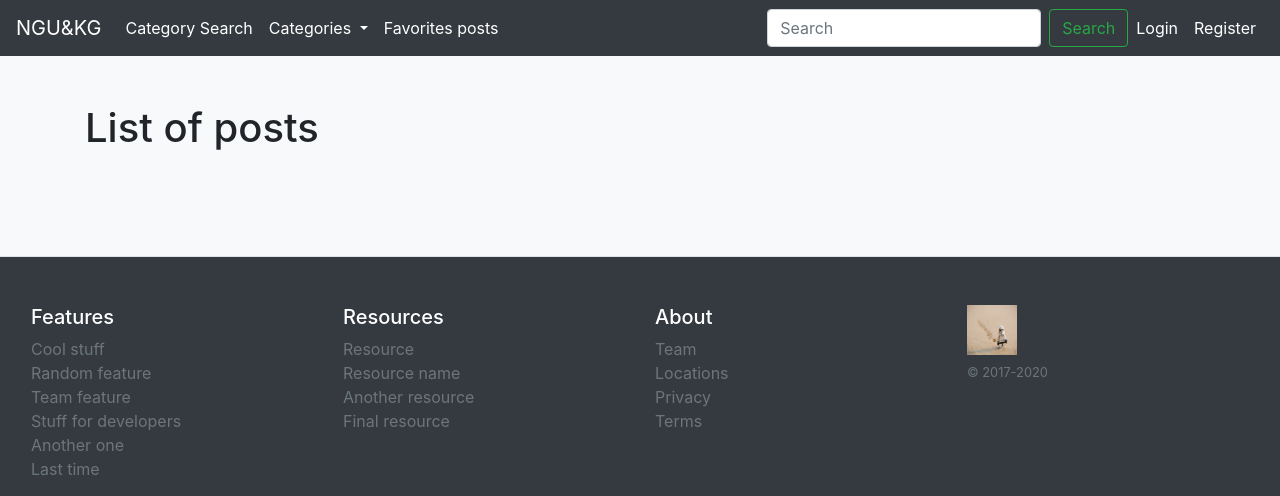
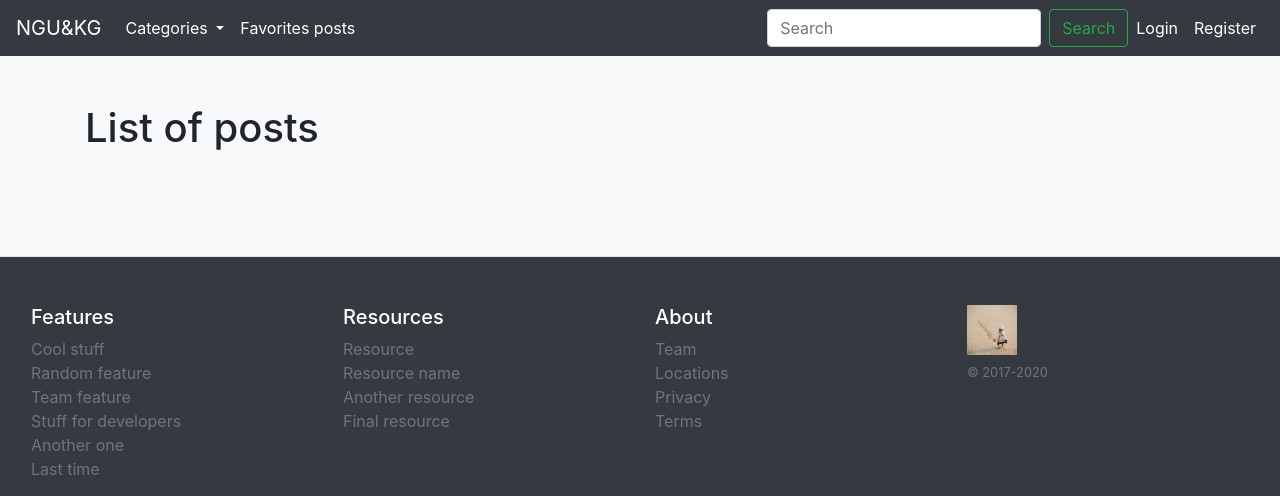
Before and after one commit to SaberHardy/official_blog, a Django app: page / in a window 1280 px wide. Shown: the top 496 px of the page. Run offline with Django 4.2, Linux system fonts and the light colour scheme; data that the repository does not hold is empty; some libraries are stand-ins or nearby versions.

Commit message:
add links

```diff
--- a/blogapp/templates/blogapp/base.html
+++ b/blogapp/templates/blogapp/base.html
@@ -29,10 +29,10 @@
             {#            <li class="nav-item active">#}
             {#                <a class="nav-link" href="{% url 'blog:home' %}">Home <span class="sr-only">(current)</span></a>#}
             {#            </li>#}
-            <li class="nav-item active">
-                <a class="nav-link" href="{% url 'blog:search' %}">
-                    Category Search</a>
-            </li>
+{#            <li class="nav-item active">#}
+{#                <a class="nav-link" href="{% url 'blog:search' %}">#}
+{#                    Category Search</a>#}
+{#            </li>#}
             <li class="nav-item dropdown active">
                 <a class="nav-link dropdown-toggle" id="dropdownMenu2" role="button"
                    data-toggle="dropdown" aria-haspopup="true" aria-expanded="false">
--- a/templates/registration/login.html
+++ b/templates/registration/login.html
@@ -24,7 +24,7 @@
         }
 
         .account-form input {
-            border: 2px solid #ccc;
+            border: 2px solid #0024d5;
             height: calc(2em + .75rem + 2px);
         }
 
@@ -82,7 +82,7 @@
                                     <a href="{% url "password_reset" %}">Forgotten Password?</a>
                                 </p>
                                 <p class="small text-center">
-                                    {#                                    <a href="{% url "accounts:register" %}">Help Center!</a>#}
+                                    <a href="{% url 'blog:home' %}">Home Page</a>
                                 </p>
                             </div>
                         </div>
--- a/templates/registration/register.html
+++ b/templates/registration/register.html
@@ -103,6 +103,10 @@
                                 <p class="small text-center">
                                     <a href="{% url "accounts:register" %}">Help Center!</a>
                                 </p>
+
+                                <p class="small text-center">
+                                    <a href="{% url 'blog:home' %}">Home Page</a>
+                                </p>
                             </div>
                         </div>
                     </div>
```
